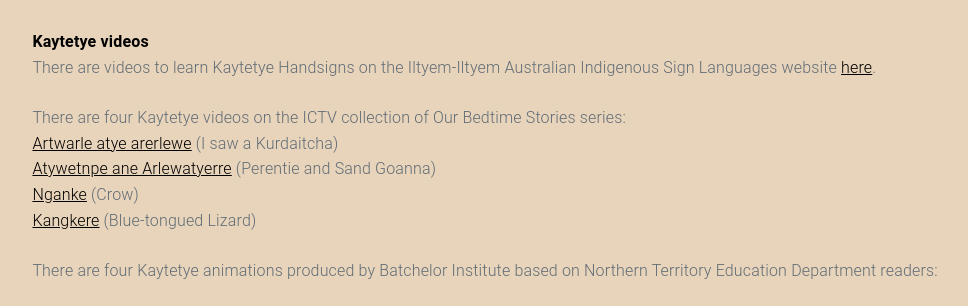
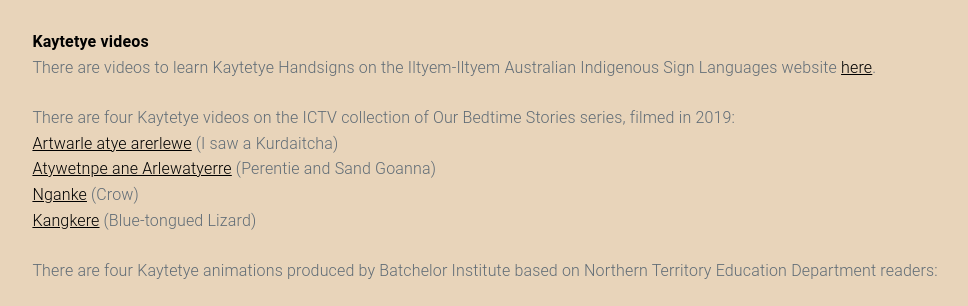
Before and after one commit to kaytetye/homepage, a plain HTML site: page index.html in a window 1280 px wide. Shown: the part 1801-2107 px from the top of the page, without its empty margins (102-1070 px from the left). Drawn offline with nearby package versions, Linux system fonts and the light colour scheme; grey boxes are pictures that could not be loaded.

Commit message:
text changes

```diff
--- a/index.html
+++ b/index.html
@@ -143,7 +143,7 @@
                 website <a href="https://www.iltyemiltyem.com/dictionary/"
                     target="_blank">here</a>.</p>
             <p>
-                There are four Kaytetye videos on the ICTV collection of Our Bedtime Stories series:
+                There are four Kaytetye videos on the ICTV collection of Our Bedtime Stories series, filmed in 2019:
                 <br />
                 <a href="https://ictv.com.au/video/item/7907" target="_blank">Artwarle atye arerlewe</a> (I saw a
                 Kurdaitcha)<br />
```
Also changed, not shown: 1 other file.
